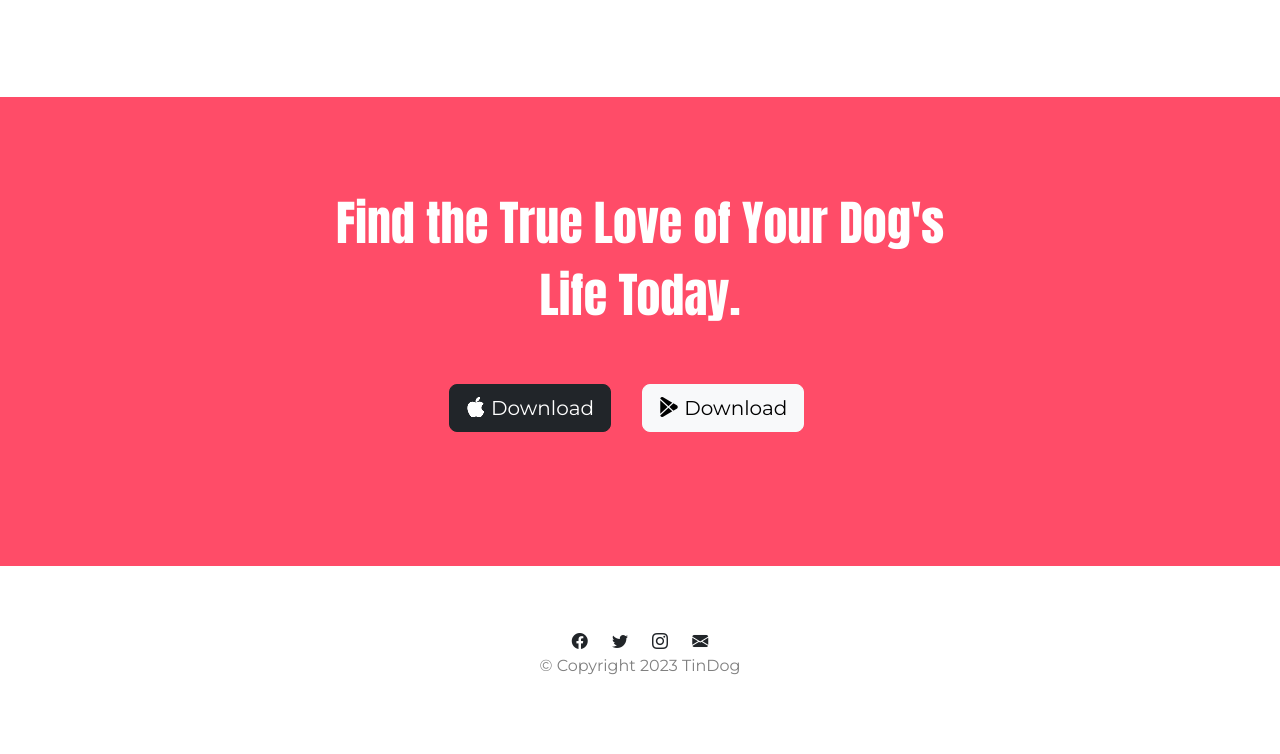
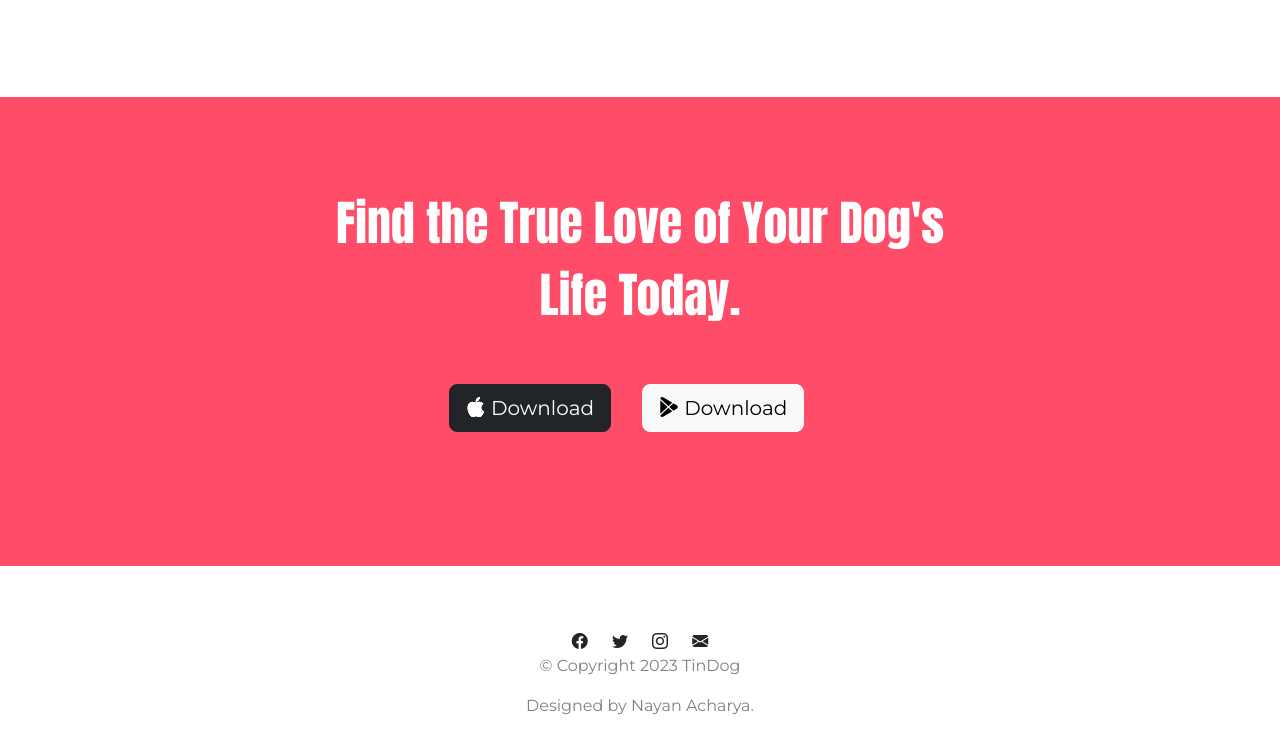
Before and after one commit to Nayan050/Tindog, a plain HTML site: page index.html in a window 1280 px wide. Shown: the part 2470-3224 px from the top of the page. Drawn offline with nearby package versions, Linux system fonts and the light colour scheme.

Commit message:
Update index.html

```diff
--- a/index.html
+++ b/index.html
@@ -177,6 +177,7 @@
     <i class="s-icon bi bi-instagram"></i>
     <i class="s-icon bi bi-envelope-fill"></i>
     <p>© Copyright 2023 TinDog</p>
+    <p>Designed by Nayan Acharya.</p>
   </footer>
 </body>
 
```
